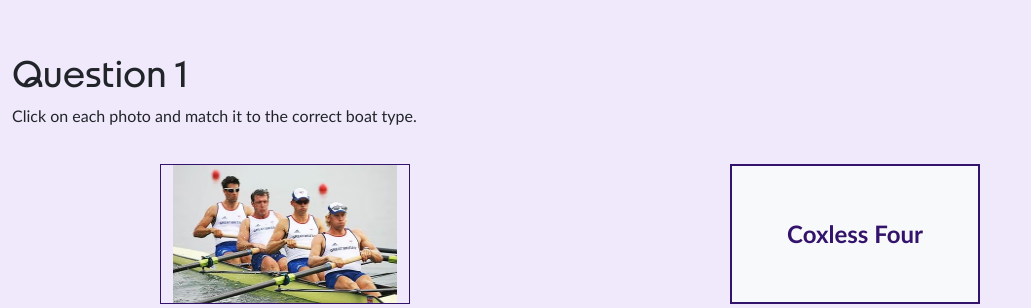
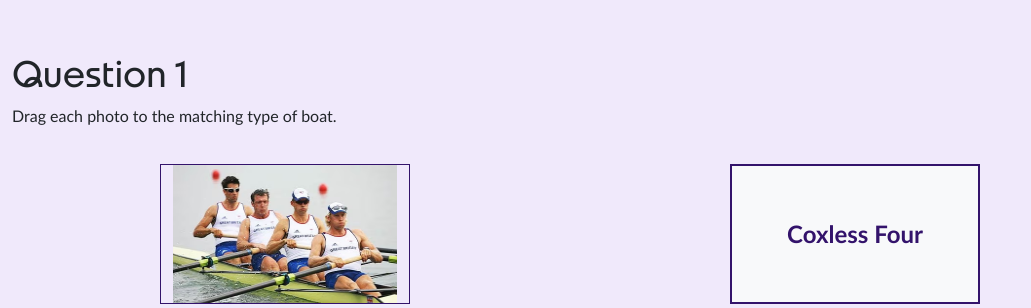
Before and after one commit to courtneyamathis/ui_design_final, a Flask app: page /quiz/1 in a window 1280 px wide. Shown: the part 280-588 px from the top of the page, without its empty margins (0-1031 px from the left). Run offline with Flask 3, Linux system fonts and the light colour scheme; some libraries are stand-ins or nearby versions.

Commit message:
Update quiz_questions.html

```diff
--- a/templates/quiz_questions.html
+++ b/templates/quiz_questions.html
@@ -12,7 +12,7 @@
 {% if question_number == 1 %}
 <br>
 <h1>Question 1</h1>
-<p>Click on each photo and match it to the correct boat type.</p>
+<p>Drag each photo to the matching type of boat.</p>
 <div class="matching-container">
     <div class="row matching-item">
         <img src="/static/images/coxless_four.png" alt="Coxless Four" class="matching_image" data-id="1"
```
